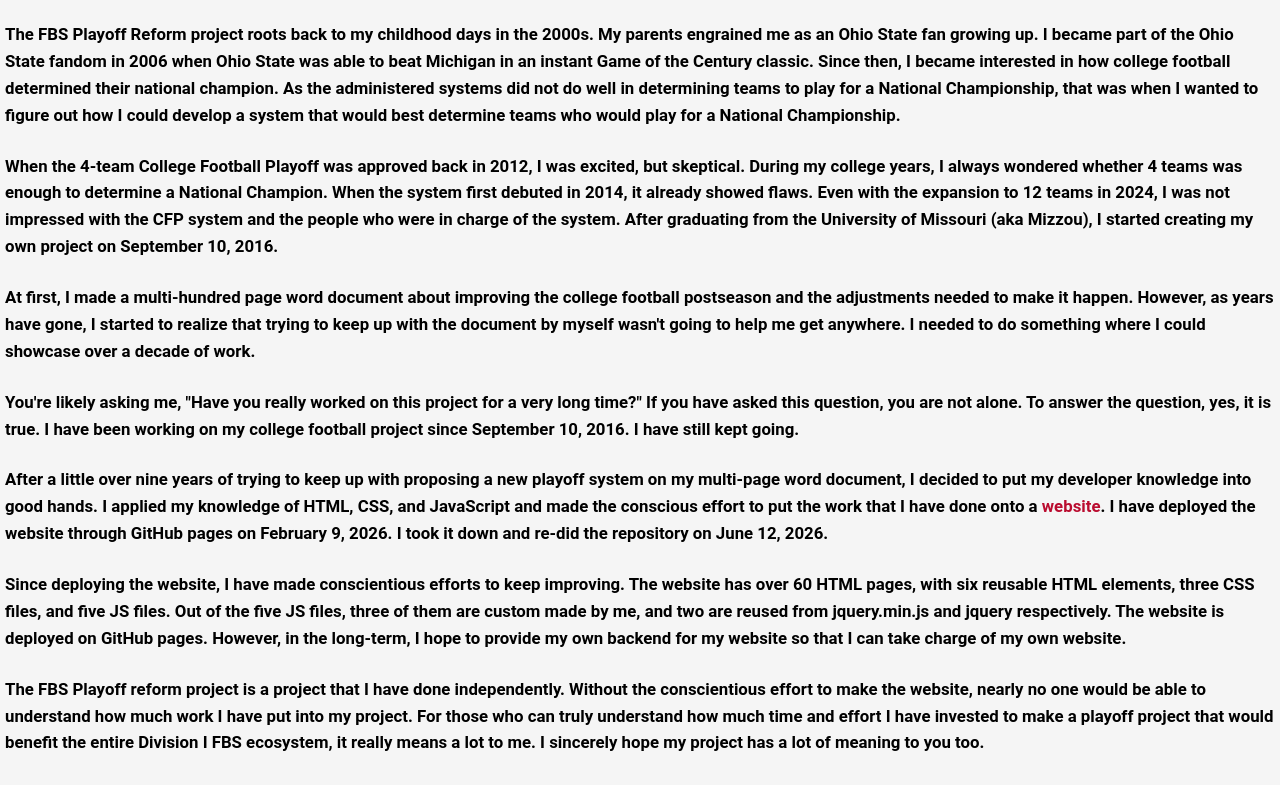
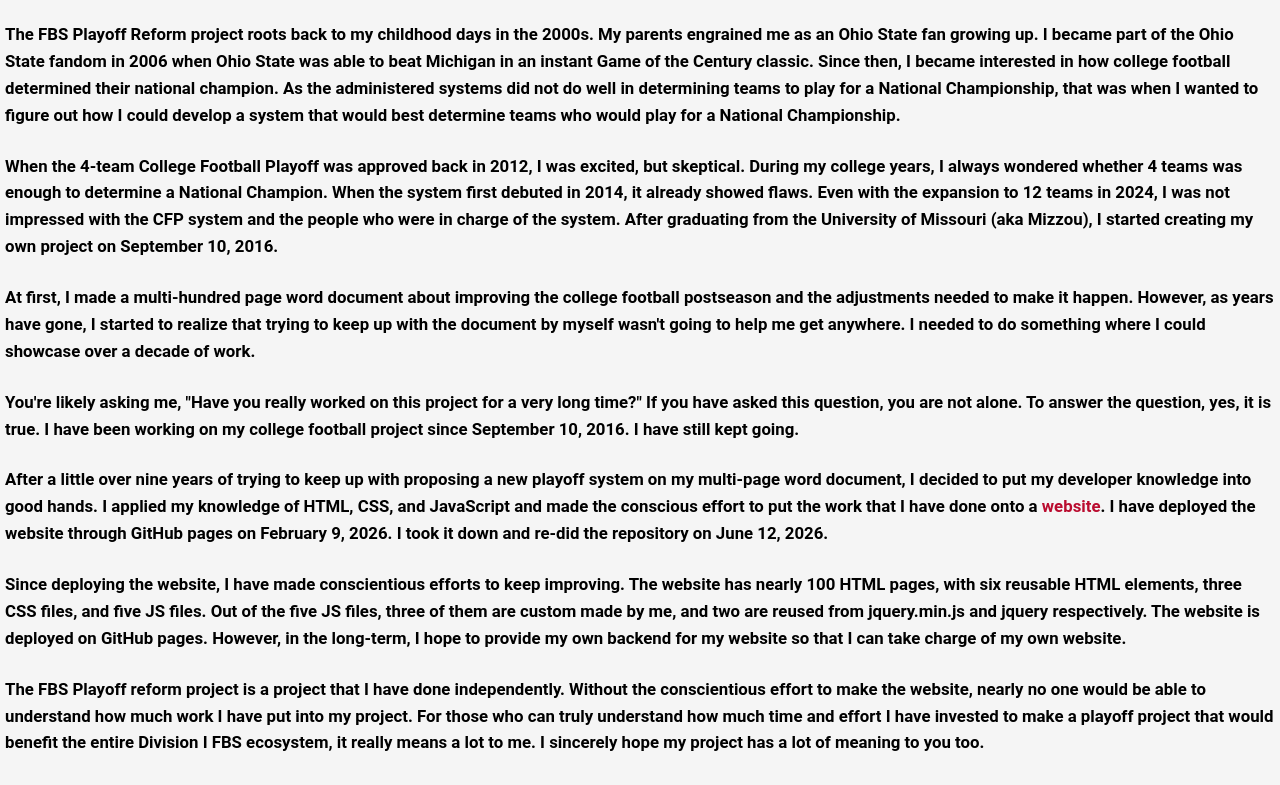
Before and after one commit to justincoding618/justincoding.github.io, a plain HTML site: page projects/fbs-playoff-reform.html in a window 1280 px wide. Shown: the part 325-1110 px from the top of the page. Drawn offline with nearby package versions, Linux system fonts and the light colour scheme.

Commit message:
update the project information of the FBS Playoff Reform project page again

```diff
--- a/projects/fbs-playoff-reform.html
+++ b/projects/fbs-playoff-reform.html
@@ -70,7 +70,7 @@
       </p>
       <p>
         Since deploying the website, I have made conscientious efforts to keep
-        improving. The website has over 60 HTML pages, with six reusable HTML
+        improving. The website has nearly 100 HTML pages, with six reusable HTML
         elements, three CSS files, and five JS files. Out of the five JS files,
         three of them are custom made by me, and two are reused from
         jquery.min.js and jquery respectively. The website is deployed on GitHub
```
